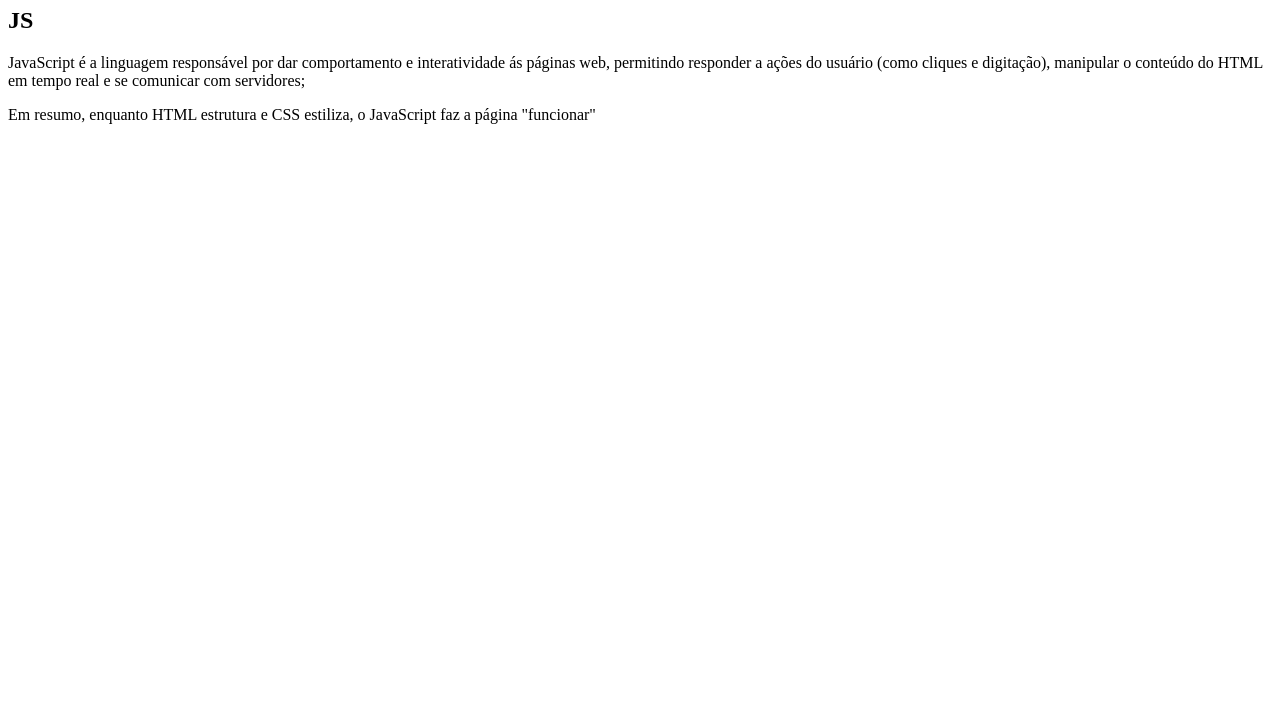
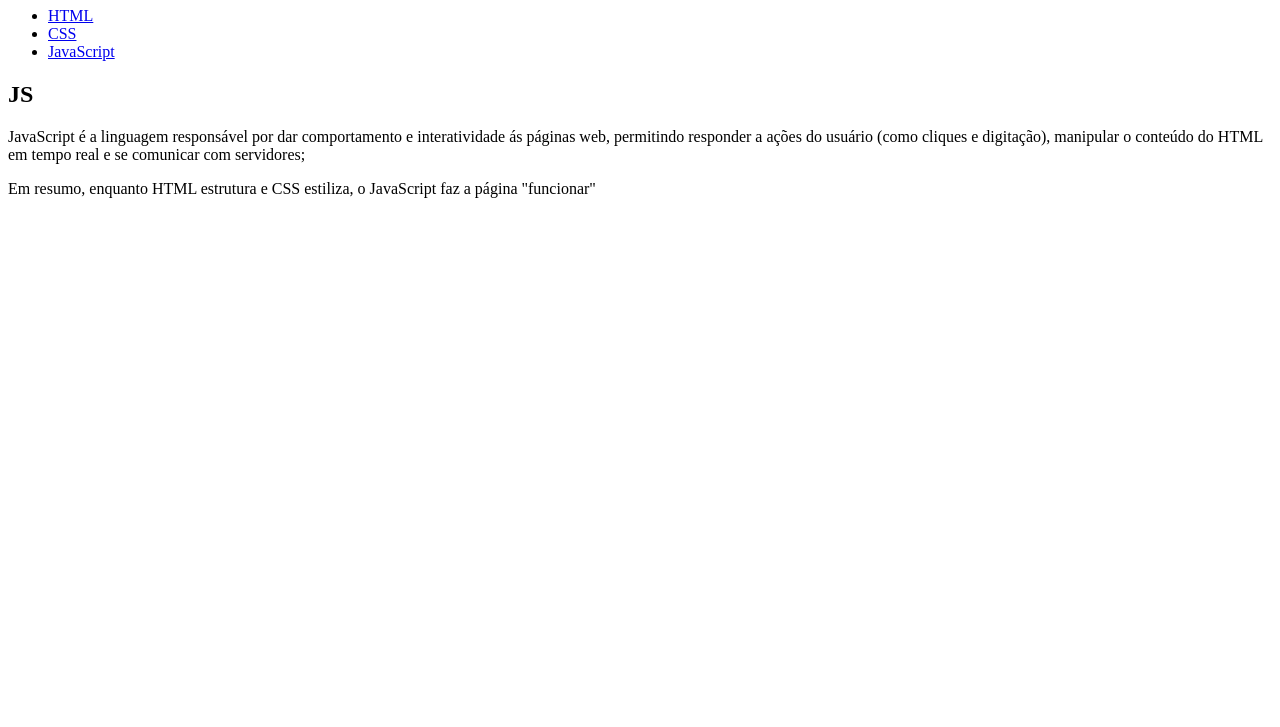
Before and after one commit to jeancarlosdubiella/HTML, a plain HTML site: page java.html in a window 1280 px wide. Shown: the part 73-800 px from the top of the page. Drawn offline with Linux system fonts and the light colour scheme.

Commit message:
inlcusao de menu

```diff
--- a/java.html
+++ b/java.html
@@ -5,6 +5,17 @@
     </Head>
     <body>
         <h1>Entra21</h1>
+        <ul>
+            <li>
+                <a href="/html.html">HTML</a>
+            </li>
+            <li>
+                <a href="/css.html">CSS</a>
+            </li>
+            <li>
+                <a href="/java.html">JavaScript</a>
+            </li>
+        </ul>
         <h2>JS</h2>
         <p>JavaScript é a linguagem responsável por dar comportamento e interatividade ás páginas web, permitindo responder a ações do usuário (como cliques e digitação), manipular o conteúdo do HTML em tempo real e se comunicar com servidores;</p>
         <p>Em resumo, enquanto HTML estrutura e CSS estiliza, o JavaScript faz a página "funcionar"</p>
```
